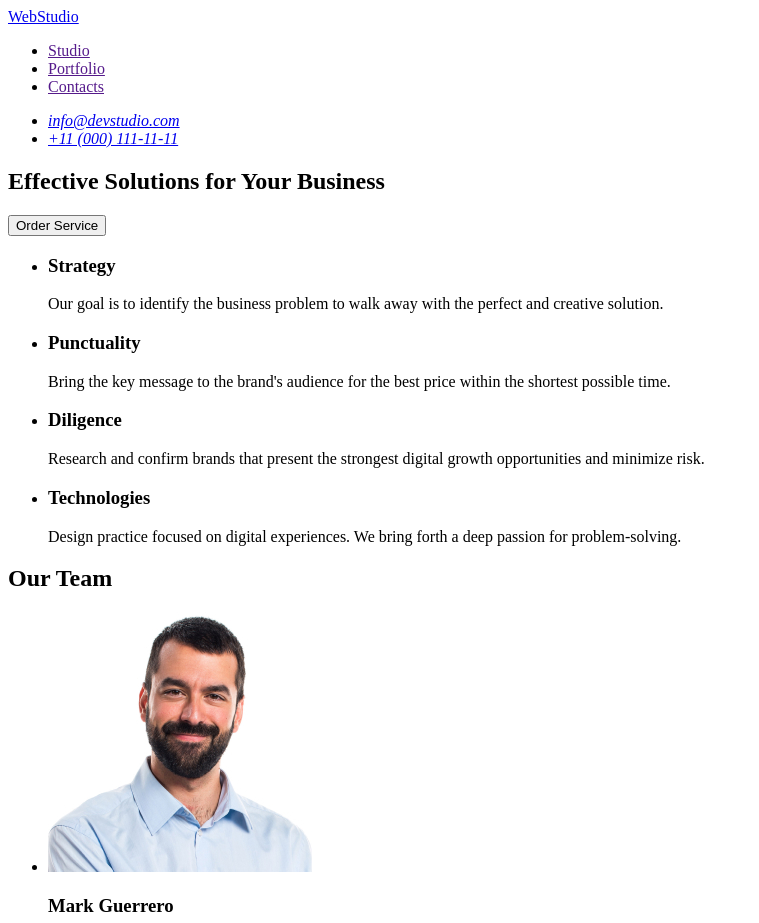
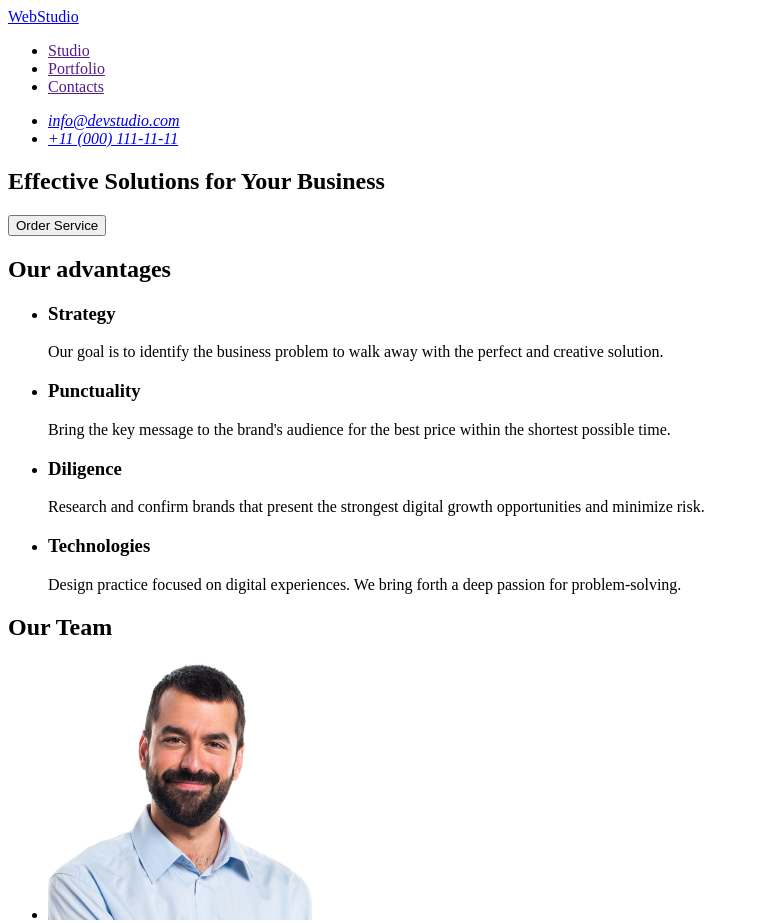
Before and after one commit to Marchenko189/goit-markup-hw-01, a plain HTML site: page index.html in a window 1280 px wide. Shown: the top 923 px of the page, without its empty margins (0-759 px from the left). Drawn offline with Linux system fonts and the light colour scheme.

Commit message:
homework 1

```diff
--- a/index.html
+++ b/index.html
@@ -28,7 +28,7 @@
         <button type="button">Order Service</button>
       </section>
       <section>
-        <h2 hidden>Our advantages</h2>
+        <h2>Our advantages</h2>
         <ul>
           <li>
             <h3>Strategy</h3>
```
